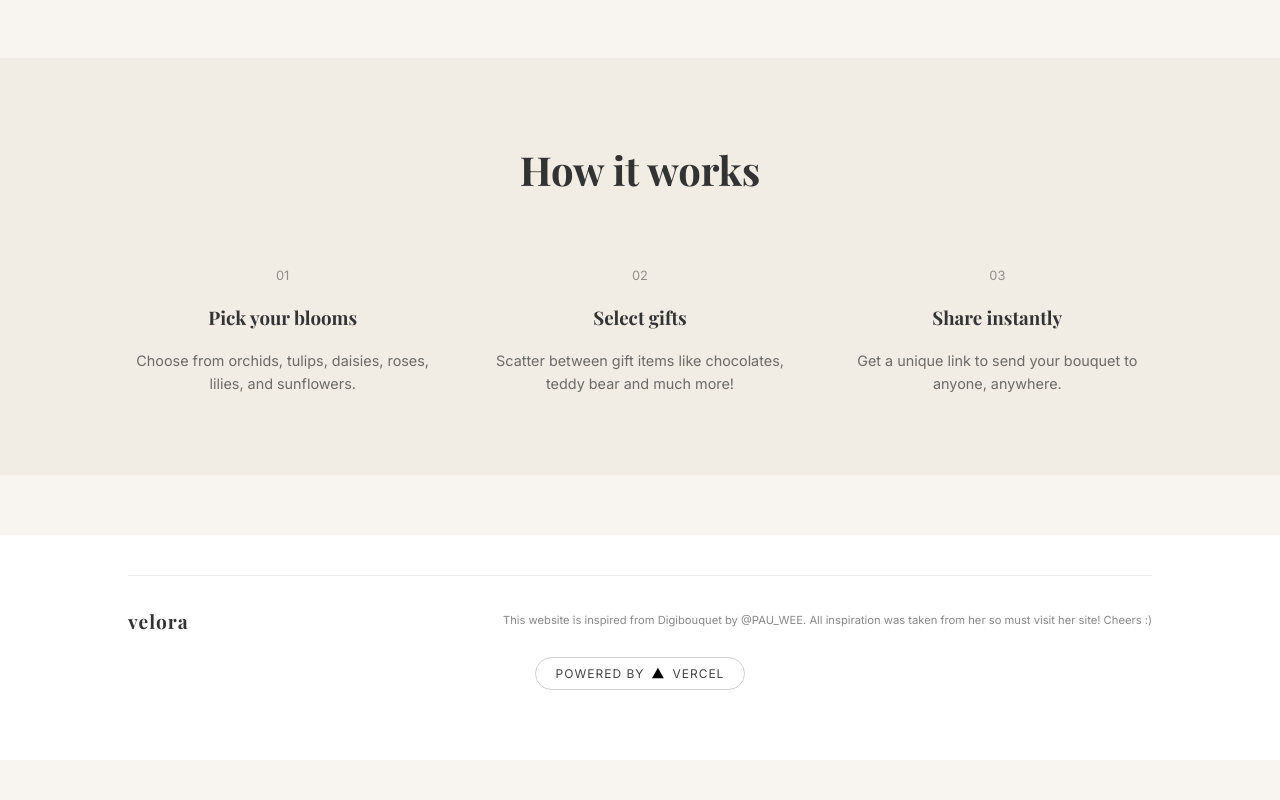
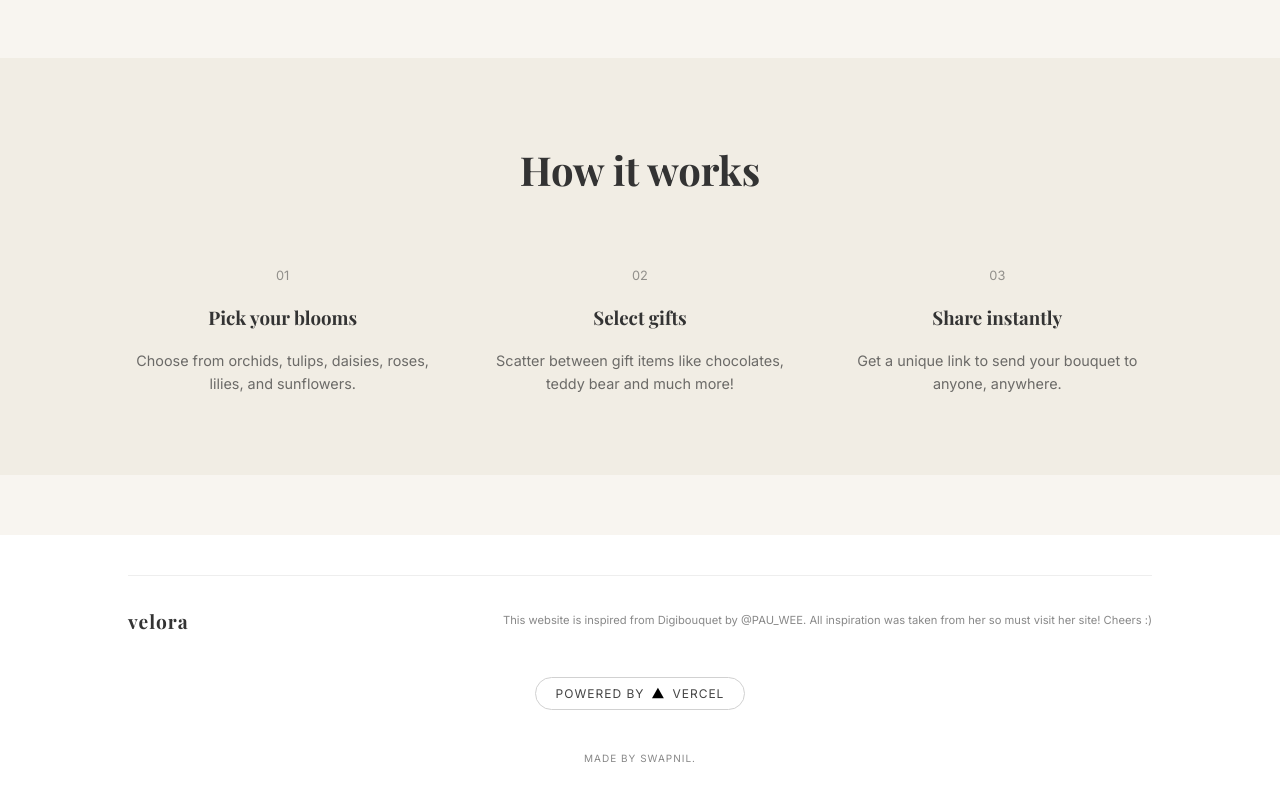
Before and after one commit to DevLB09/Velora, a plain HTML site: page index.html in a window 1280 px wide. Shown: the part 604-1404 px from the top of the page. Before the commit the page ends 1364 px from the top, so only its background shows below. Drawn offline with nearby package versions, Linux system fonts and the light colour scheme; files whose address does not match are found by name; a web font is replaced by a local one.

Commit message:
lil credit

```diff
--- a/index.html
+++ b/index.html
@@ -78,6 +78,9 @@
         <div class="footer-logo">velora</div>
         <div class="footer-credits">This website is inspired from Digibouquet by @PAU_WEE. All inspiration was taken from her so must visit her site! Cheers :)</div>
     </div>
+<!-- Wrapper to keep everything centered and stacked -->
+<div style="display: flex; flex-direction: column; align-items: center; gap: 10px; margin-top: 20px;">
+
     <div class="vercel-badge-container">
         <a href="https://vercel.com" target="_blank" rel="noopener noreferrer" class="vercel-badge">
             <span class="powered-text">POWERED BY</span>
@@ -87,6 +90,13 @@
             <span class="vercel-text">VERCEL</span>
         </a>
     </div>
+
+    <!-- SNEAK IT IN HERE -->
+    <p style="font-size: 10px; color: #888; letter-spacing: 1px; text-transform: uppercase; margin: 0;">
+        Made by Swapnil.
+    </p>
+
+</div>
 </footer>
 </body>
 </html>
```
Lines whose indentation alone changed are shown as unchanged.
